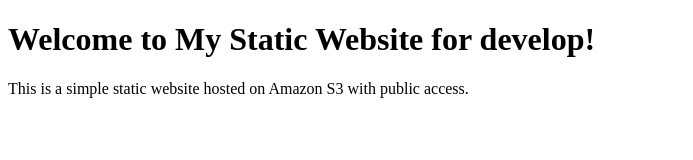
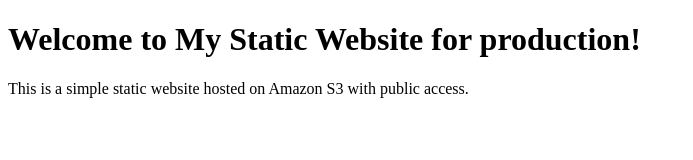
Before and after one commit to madhankumamm/firstproject, a plain HTML site: page index.html in a window 1280 px wide. Shown: the whole page, without its empty margins (0-693 px from the left). Drawn offline with Linux system fonts and the light colour scheme.

Commit message:
production env setup done

```diff
--- a/index.html
+++ b/index.html
@@ -6,7 +6,7 @@
     <title>My Static Website</title>
 </head>
 <body>
-    <h1>Welcome to My Static Website for develop!</h1>
+    <h1>Welcome to My Static Website for production!</h1>
     <p>This is a simple static website hosted on Amazon S3 with public access.</p>
 </body>
 </html>
```
Also changed, not shown: 1 other file.
